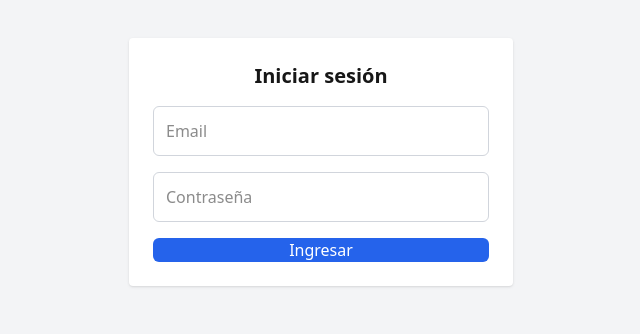
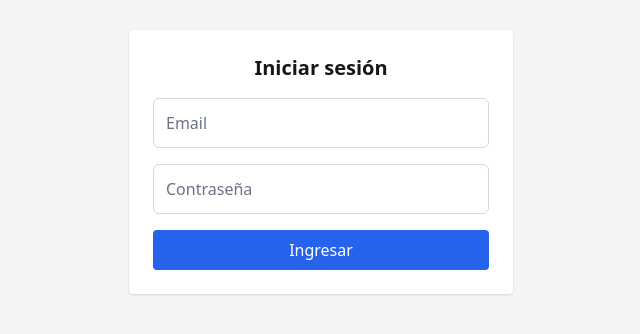
Before and after one commit to emiliorz2/my-bills, a Next.js app: page /login in a window 1280 px wide. Shown: the part 238-572 px from the top of the page, without its empty margins (319-959 px from the left). Built offline with nearby package versions, Linux system fonts and the light colour scheme.

Commit message:
Enhance button styles and input field appearance for improved UI

```diff
--- a/app/(public)/login/page.tsx
+++ b/app/(public)/login/page.tsx
@@ -47,7 +47,7 @@ export default function LoginPage() {
         />
         <button
           type="submit"
-          className="btn-primary w-full"
+          className="w-full bg-primary text-white py-2 rounded hover:bg-primary/90 active:scale-95 transition-transform"
         >
           Ingresar
         </button>
--- a/app/globals.css
+++ b/app/globals.css
@@ -45,6 +45,6 @@ body {
     @apply bg-white rounded-xl shadow;
   }
   .input {
-    @apply w-full border border-gray-300 rounded-md px-3 py-3 text-base focus:outline-none focus:ring-2 focus:ring-primary/50;
+    @apply w-full rounded-md border border-gray-300 bg-white px-3 py-3 text-base text-gray-900 placeholder:text-gray-500 focus:border-primary focus:outline-none focus:ring-2 focus:ring-primary transition-colors;
   }
 }
```
